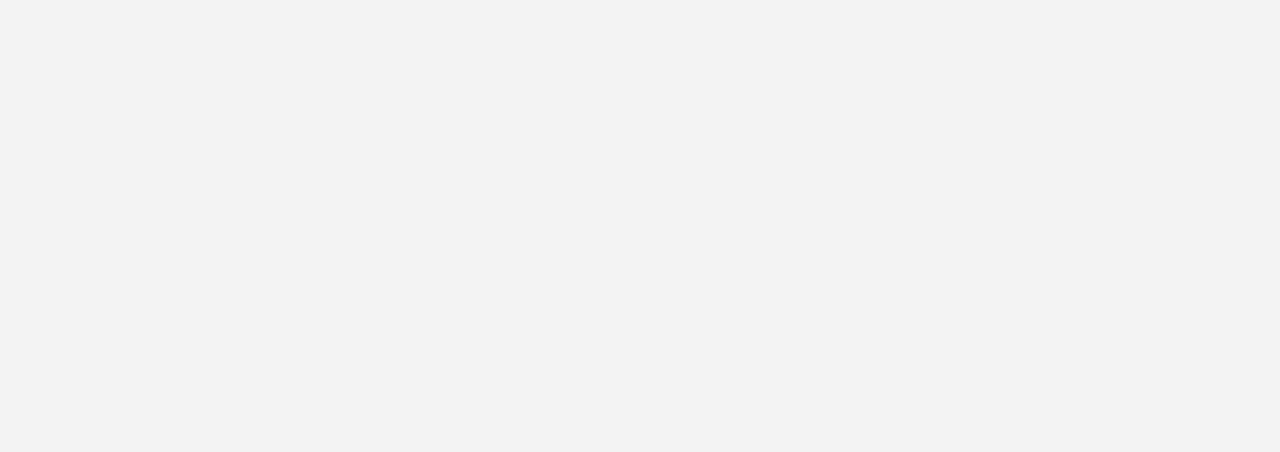
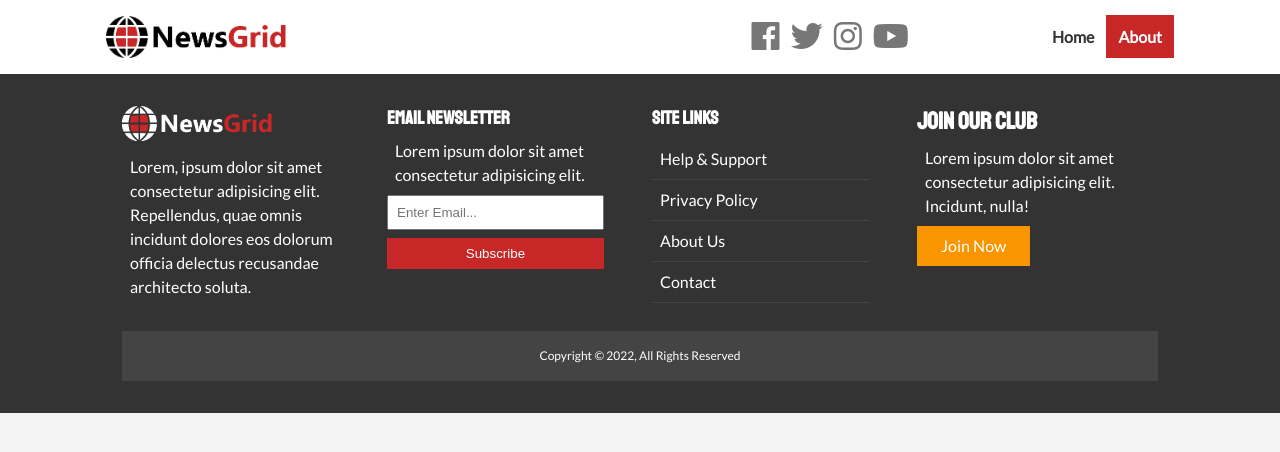
Before and after one commit to tonythetiger323/newsgrid, a plain HTML site: page about.html in a window 1280 px wide. Drawn offline with Linux system fonts and the light colour scheme.

Commit message:
Added comment indicating Navbar HTML to index.html then copied Navbar and Footer sections and pasted to about.html and article.html while changing the current class in the navbar.

```diff
--- a/about.html
+++ b/about.html
@@ -12,6 +12,56 @@
   <title>NewsGrid | About</title>
 </head>
 <body>
+  <!-- Navbar -->
+  <nav id="main-nav">
+    <div class="container">
+      <img src="./img/logo.png" alt="NewsGrid" class="logo">
+      <div class="social">
+        <a href="https://facebook.com" target="_blank"><i class="fab fa-facebook fa-2x"></i></a>
+        <a href="https://twitter.com" target="_blank"><i class="fab fa-twitter fa-2x"></i></a>
+        <a href="https://instagram.com" target="_blank"><i class="fab fa-instagram fa-2x"></i></a>
+        <a href="https://youtube.com" target="_blank"><i class="fab fa-youtube fa-2x"></i></a>
+      </div>
+      <ul>
+        <li><a href="./index.html">Home</a></li>
+        <li><a href="./about.html" class="current">About</a></li>
+      </ul>
+    </div>
+  </nav>
 
+  <!-- Footer -->
+  <footer id="main-footer" class="py-2">
+    <div class="container footer-container">
+      <div>
+        <img src="./img/logo_light.png" alt="NewsGrid">
+        <p>Lorem, ipsum dolor sit amet consectetur adipisicing elit. Repellendus, quae omnis incidunt dolores eos dolorum officia delectus recusandae architecto soluta.</p>
+      </div>
+      <div>
+        <h3>Email Newsletter</h3>
+        <p>Lorem ipsum dolor sit amet consectetur adipisicing elit.</p>
+        <form>
+          <input type="email" placeholder="Enter Email...">
+          <input type="submit" value="Subscribe" class="btn btn-primary">
+        </form>
+      </div>
+      <div>
+        <h3>Site Links</h3>
+        <ul class="list">
+          <li><a href="#">Help & Support</a></li>
+          <li><a href="#">Privacy Policy</a></li>
+          <li><a href="#">About Us</a></li>
+          <li><a href="#">Contact</a></li>
+        </ul>
+      </div>
+      <div>
+        <h2>Join Our Club</h2>
+        <p>Lorem ipsum dolor sit amet consectetur adipisicing elit. Incidunt, nulla!</p>
+        <a href="#" class="btn btn-secondary">Join Now</a>
+      </div>
+      <div>
+        <p>Copyright &copy; 2022, All Rights Reserved</p>
+      </div>
+    </div>
+  </footer>
 </body>
 </html>
```
Also changed, not shown: article.html (+50 -0 lines), index.html (+1 -0 lines).
